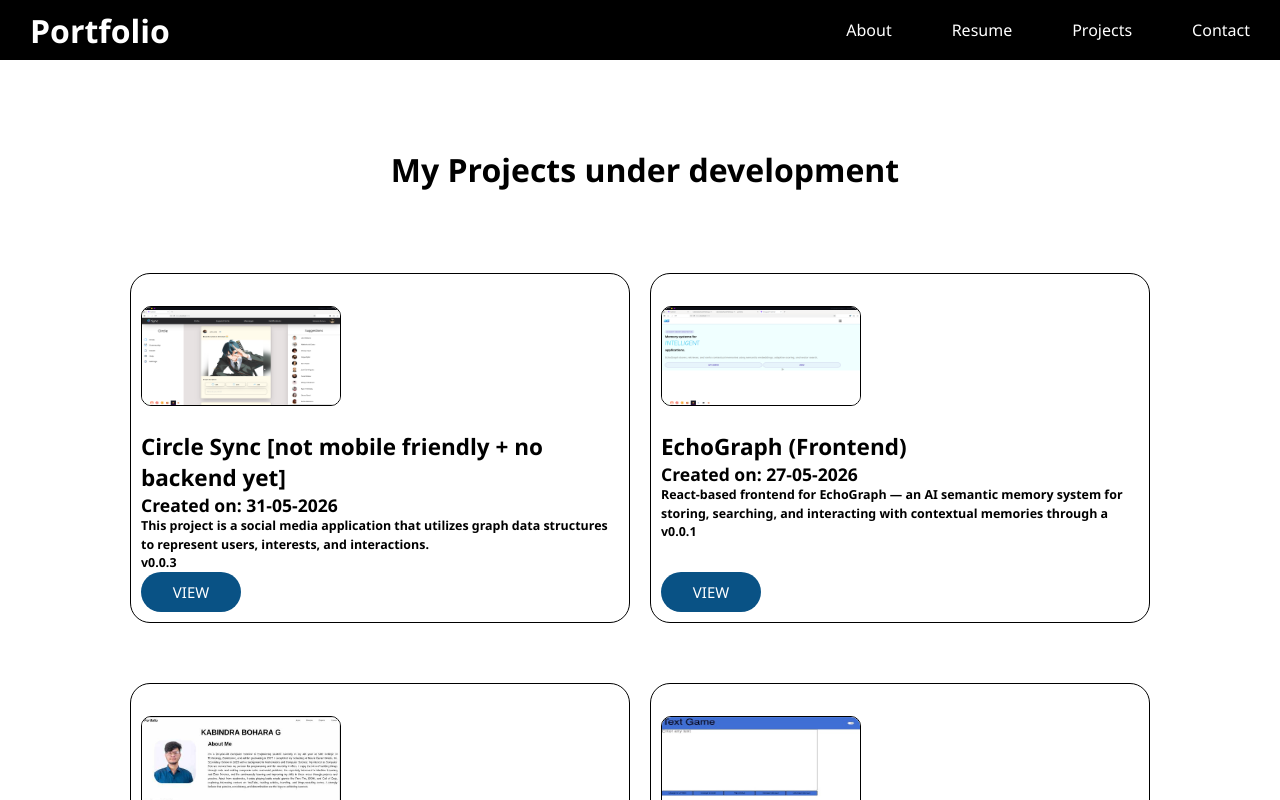
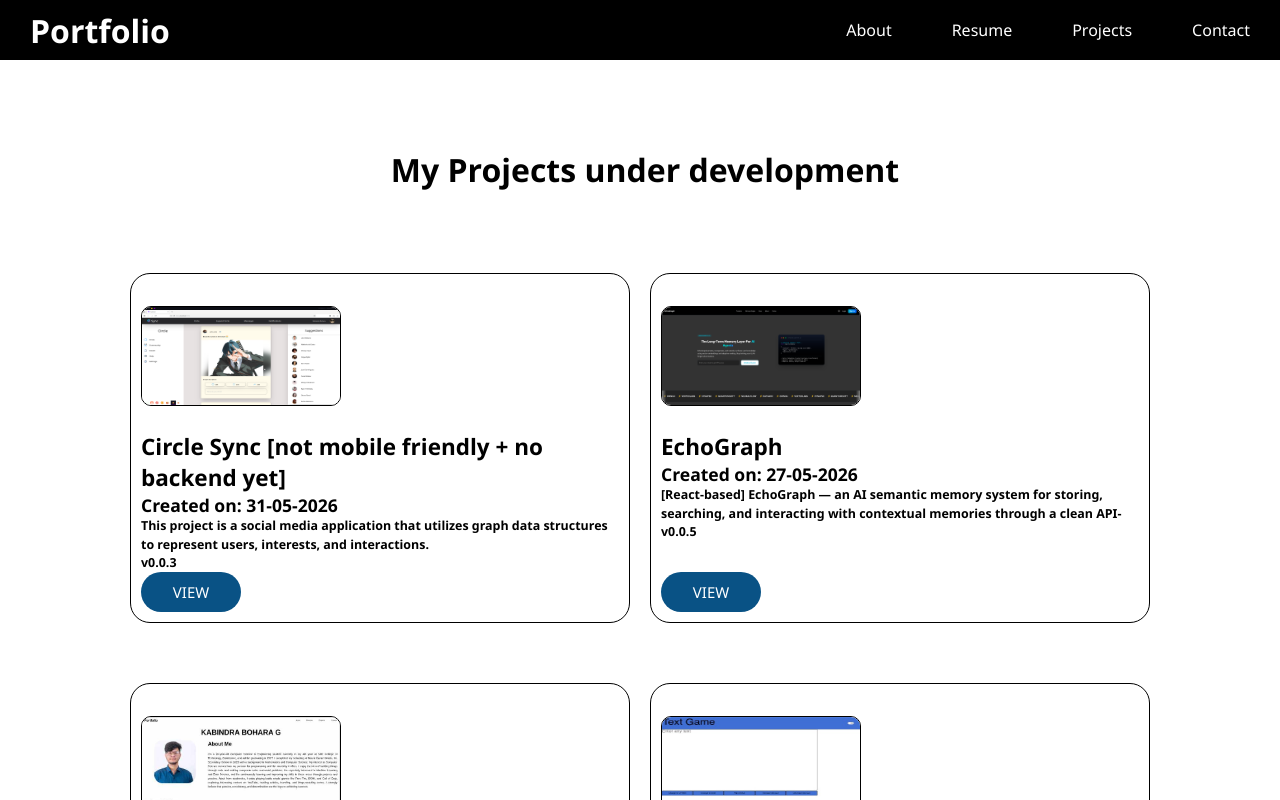
Before and after one commit to kabindrabohara078/portfolio, a React app: page /projects in a window 1280 px wide. Shown: the top 800 px of the page. Built offline with nearby package versions, Linux system fonts and the light colour scheme; the HTML template or start-up script is replaced by a standard one.

Commit message:
update project echograph

```diff
--- a/src/pages/Project.jsx
+++ b/src/pages/Project.jsx
@@ -16,11 +16,11 @@ const Project = () => {
     },
     {
       id:'2',
-      project_name:'EchoGraph (Frontend)',
+      project_name:'EchoGraph',
       project_date: '27-05-2026',
-      project_logo:'/Screenshot_2026-05-31_20-05-42.png',
-      project_desc:'React-based frontend for EchoGraph — an AI semantic memory system for storing, searching, and interacting with contextual memories through a clean API-driven interface. ',
-      project_version: 'v0.0.1',
+      project_logo:'/echograph.png',
+      project_desc:'[React-based] EchoGraph — an AI semantic memory system for storing, searching, and interacting with contextual memories through a clean API-driven interface. ',
+      project_version: 'v0.0.5',
       project_link:'https://echograph-frontend.vercel.app/'
     },
     {
```
Also changed, not shown: public/Screenshot_2026-05-31_20-05-42.png (deleted), public/echograph.png (added).
